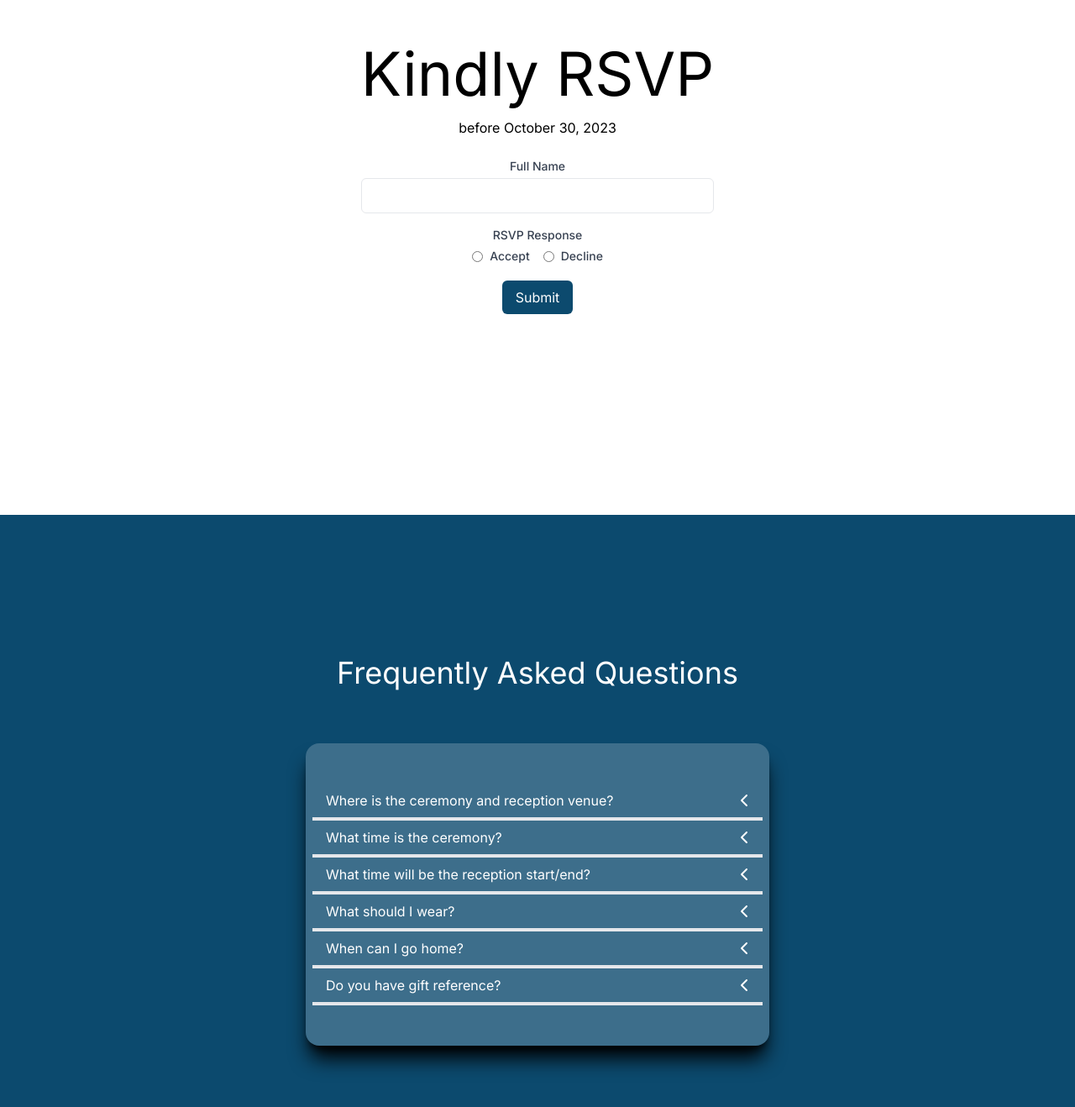
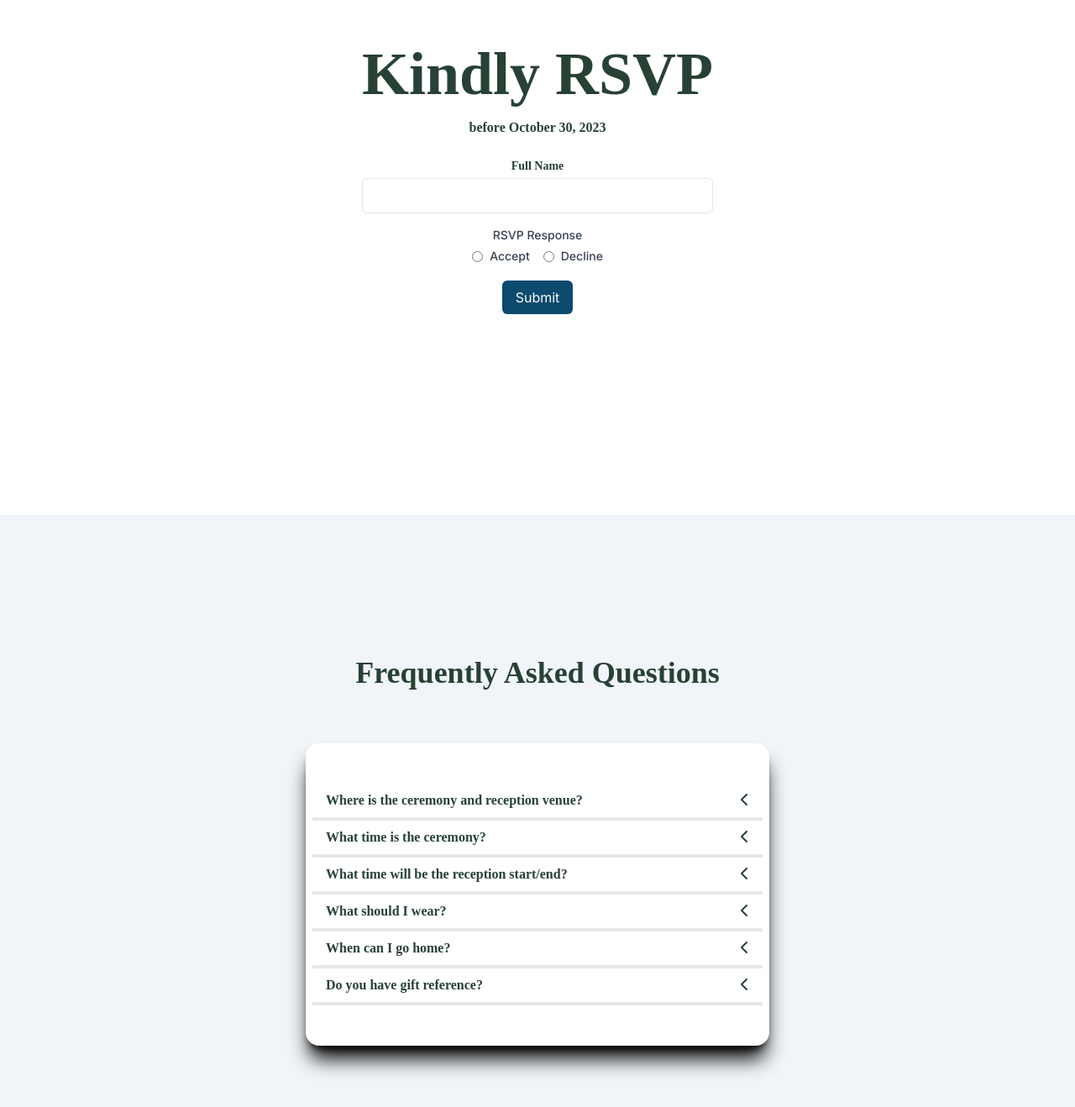
Before and after one commit to pat09291991/the-wedding-final, a Next.js app: page / in a window 1280 px wide. Shown: the part 4309-5627 px from the top of the page at 84% size. Built offline with nearby package versions, Linux system fonts and the light colour scheme; a web font is replaced by a local one.

Commit message:
lastl111

```diff
--- a/src/app/components/faq.js
+++ b/src/app/components/faq.js
@@ -18,8 +18,8 @@ export default function Faq() {
 
     return (
         <div className="max-w-xl mx-auto min-h-screen py-12 px-3 flex flex-col justify-center items-center">
-            <p className="text-4xl text-white mb-16 text-center">Frequently Asked Questions</p>
-            <div className="w-full py-12 px-2 rounded-2xl shadow-xl shadow-black text-white" style={{backgroundColor: "rgba(255, 255, 255, 0.2)"}}>
+            <p className="bluecolor text-4xl  mb-16 text-center">Frequently Asked Questions</p>
+            <div className="w-full py-12 px-2 rounded-2xl shadow-xl shadow-black bluecolor" style={{backgroundColor: "rgb(255 255 255)"}}>
                 <div className="w-full">
                     {sections.map((section, index) => {
                         let key = index + 1;
--- a/src/app/components/mainPage.js
+++ b/src/app/components/mainPage.js
@@ -86,7 +86,7 @@ function MainPage() {
                             <div id="rsvp" className='h-screen sm:px-32'>
                                 <Rsvp />
                             </div>
-                            <div id="faq" className='bg-sky-900 min-h-screen sm:px-32'>
+                            <div id="faq" className='bg-slate-100 min-h-screen sm:px-32'>
                                 <Faq />
                             </div>
                             <div
--- a/src/app/components/rsvp.js
+++ b/src/app/components/rsvp.js
@@ -47,12 +47,12 @@ export default function Rsvp() {
     return (
         <div className='h-screen py-12 px-3 flex flex-col justify-center items-center'>
             <div>
-                <p className="text-7xl mb-4 text-center">Kindly <span>RSVP</span></p>
-                <p className="mb-6 text-center">before October 30, 2023</p>
+                <p className="text-7xl mb-4 text-center bluecolor">Kindly <span>RSVP</span></p>
+                <p className="bluecolor mb-6 text-center">before October 30, 2023</p>
 
                 <form onSubmit={handleSubmit}>
                     <div className="mb-4 text-center">
-                        <label htmlFor="fullName" className="block text-sm font-medium text-gray-700">
+                        <label htmlFor="fullName" className="bluecolor block text-sm font-medium text-gray-700">
                             Full Name
                         </label>
                         <input
--- a/src/app/globals.css
+++ b/src/app/globals.css
@@ -229,3 +229,9 @@ font-family: Adam;
 .react-photo-album--photo {
   object-fit: cover;
 }
+
+.bluecolor{
+  color:#284135;
+  font-family: "Adam";
+  font-weight: 800;
+}
```
